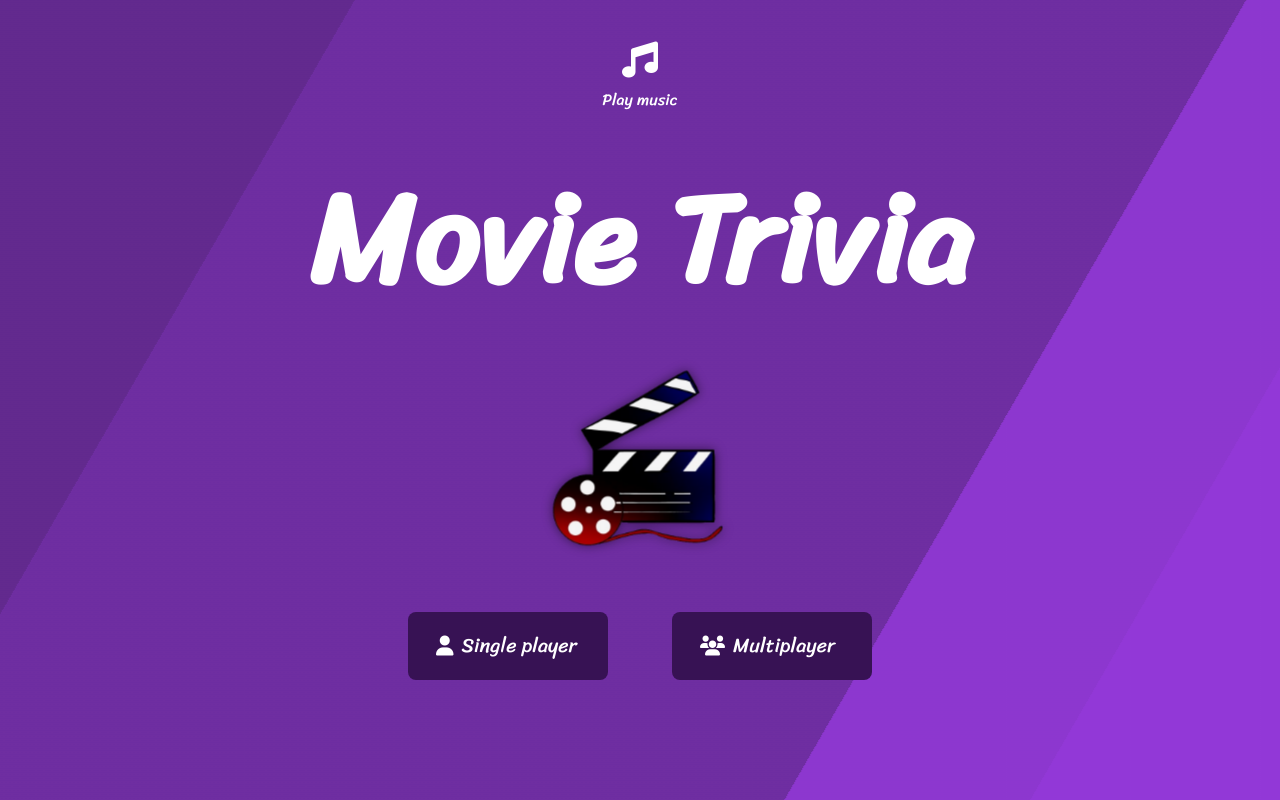
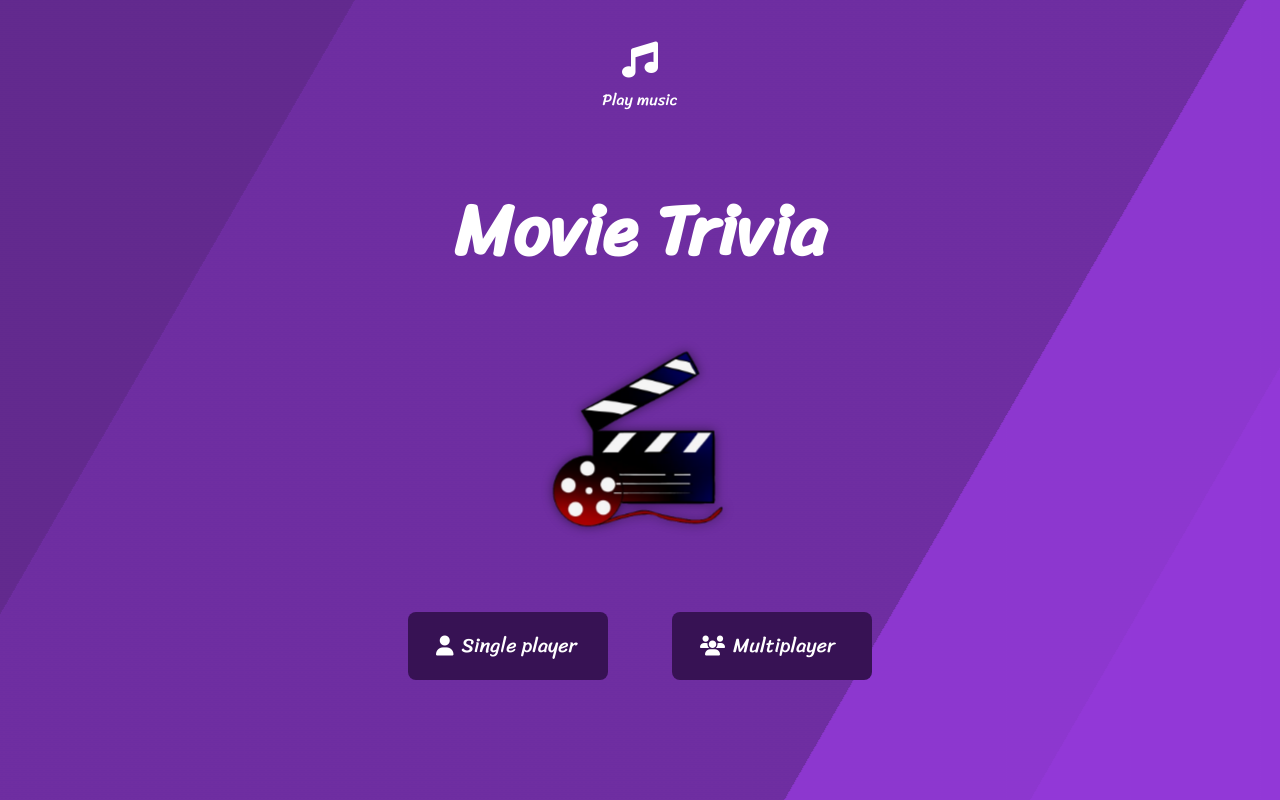
Before and after one commit to Robbyro10/MovieTrivia, a React (Vite) app: page / in a window 1280 px wide. Built offline with nearby package versions, Linux system fonts and the light colour scheme.

Commit message:
reverted

```diff
--- a/src/pages/HomePage.jsx
+++ b/src/pages/HomePage.jsx
@@ -55,7 +55,9 @@ export const HomePage = () => {
         <span> {!musicStatus ? "Stop music" : "Play music"} </span>
       </div>
 
-      <h1 className="cursive text-9xl font-semibold">Movie Trivia</h1>
+      <h1 className="cursive text-7xl lg:text-7xl font-semibold">
+        Movie Trivia
+      </h1>
       <img
         src={logo}
         alt="logo"
```
